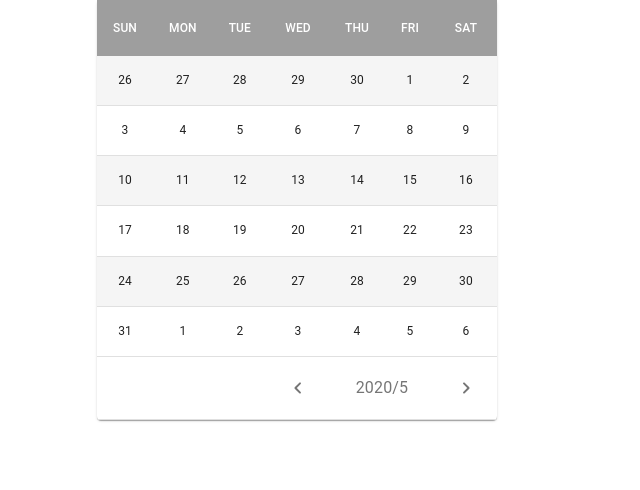
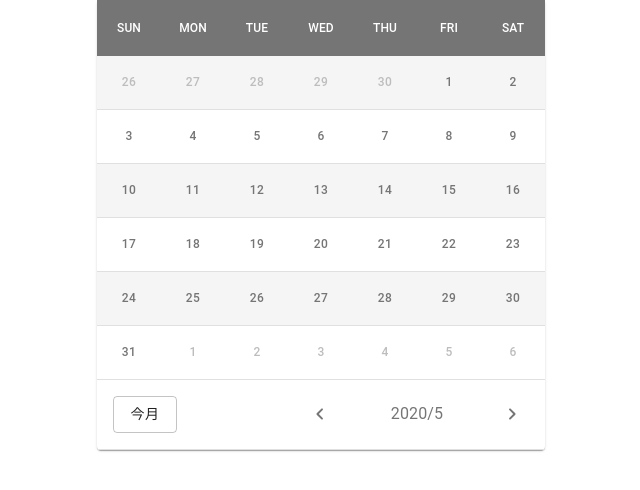
Before and after one commit to kf3225/Calendar, a React (Create React App) app: page / in a window 1280 px wide. Shown: the top 490 px of the page, without its empty margins (267-907 px from the left). Built offline with nearby package versions, Linux system fonts and the light colour scheme.

Commit message:
今月ボタン (#5)
* create Calender Component

* change color if the date is not this month

* Devided into component and container

* 今月ボタン追加

```diff
--- a/src/components/Calendar.tsx
+++ b/src/components/Calendar.tsx
@@ -2,17 +2,18 @@ import React, { FC, useState } from 'react';
 import {
   Theme,
   createStyles,
-  makeStyles,
+  withStyles,
   Paper,
   Table,
   TableHead,
   TableRow,
-  withStyles,
   TableCell,
   TableBody,
   Typography,
   IconButton,
   TableFooter,
+  makeStyles,
+  Button,
 } from '@material-ui/core';
 import _ from 'lodash';
 import {
@@ -21,21 +22,44 @@ import {
 } from '@material-ui/icons';
 import { WEEKDAYS } from '../constants/Week';
 
-const StyledTableCell = withStyles((theme: Theme) =>
+const styledTableCell = (date?: Date, today?: Date) => {
+  const greyNum =
+    date && today ? (date.getMonth() === today.getMonth() ? 600 : 400) : 600;
+
+  return withStyles((theme: Theme) =>
     createStyles({
       head: {
-      width: theme.spacing(6),
-      backgroundColor: theme.palette.grey[500],
+        backgroundColor: theme.palette.grey[greyNum],
         color: theme.palette.common.white,
         border: theme.palette.common.white,
+        textAlign: 'center',
         fontSize: 12,
       },
       body: {
-      width: theme.spacing(6),
+        color: theme.palette.grey[greyNum],
         fontSize: 12,
+        textAlign: 'center',
+        padding: theme.spacing(0),
       },
     }),
   )(TableCell);
+};
+
+const styledButton = (date?: Date, today?: Date) => {
+  const greyNum =
+    date && today ? (date.getMonth() === today.getMonth() ? 600 : 400) : 600;
+
+  return withStyles((theme: Theme) =>
+    createStyles({
+      root: {
+        color: theme.palette.grey[greyNum],
+        fontSize: 12,
+        textAlign: 'center',
+        padding: theme.spacing(2),
+      },
+    }),
+  )(Button);
+};
 
 const StyledTableRow = withStyles((theme: Theme) =>
   createStyles({
@@ -54,7 +78,7 @@ const useStyles = makeStyles((theme: Theme) =>
       width: 400,
     },
     small: {
-      margin: theme.spacing(0),
+      padding: theme.spacing(0),
       width: theme.spacing(3),
       height: theme.spacing(3),
       fontSize: 14,
@@ -67,10 +91,18 @@ const useStyles = makeStyles((theme: Theme) =>
 interface Props {
   calendarArr: Date[][];
   date: Date;
-  getMonth: (plusNum: number, today: Date) => void;
+  calendarIncrement: () => void;
+  calendarDecrement: () => void;
+  reset: () => void;
 }
 
-const Calendar: FC<Props> = ({ calendarArr, date = new Date(), getMonth }) => {
+const Calendar: FC<Props> = ({
+  calendarArr,
+  date = new Date(),
+  calendarIncrement,
+  calendarDecrement,
+  reset,
+}) => {
   const classes = useStyles();
 
   return (
@@ -81,27 +113,36 @@ const Calendar: FC<Props> = ({ calendarArr, date = new Date(), getMonth }) => {
     >
       <TableHead>
         <TableRow>
-          {WEEKDAYS.map((wd) => (
-            <StyledTableCell align="center">{wd.type}</StyledTableCell>
-          ))}
+          {WEEKDAYS.map((wd) => {
+            const StyledTableCell = styledTableCell();
+            return <StyledTableCell>{wd.type}</StyledTableCell>;
+          })}
         </TableRow>
       </TableHead>
       <TableBody>
         {calendarArr.map((week) => (
           <StyledTableRow>
-            {week.map((day) => (
-              <StyledTableCell key={day.toString()} align="center">
-                {day.getDate()}
+            {week.map((day) => {
+              const StyledTableCell = styledTableCell(day, date);
+              const StyledButton = styledButton(day, date);
+              return (
+                <StyledTableCell key={day.toString()}>
+                  <StyledButton>{day.getDate()}</StyledButton>
                 </StyledTableCell>
-            ))}
+              );
+            })}
           </StyledTableRow>
         ))}
       </TableBody>
       <TableFooter>
         <TableRow>
-          <TableCell colSpan={3} />
+          <TableCell colSpan={3}>
+            <Button variant="outlined" onClick={() => reset()}>
+              今月
+            </Button>
+          </TableCell>
           <TableCell>
-            <IconButton size="small" onClick={() => getMonth(-1, date)}>
+            <IconButton size="small" onClick={() => calendarDecrement()}>
               <KeyboardArrowLeftRounded />
             </IconButton>
           </TableCell>
@@ -111,7 +152,7 @@ const Calendar: FC<Props> = ({ calendarArr, date = new Date(), getMonth }) => {
             </Typography>
           </TableCell>
           <TableCell>
-            <IconButton size="small" onClick={() => getMonth(1, date)}>
+            <IconButton size="small" onClick={() => calendarIncrement()}>
               <KeyboardArrowRightRounded />
             </IconButton>
           </TableCell>
--- a/src/containers/Calendar.tsx
+++ b/src/containers/Calendar.tsx
@@ -2,39 +2,58 @@ import React, { FC, useState, useEffect } from 'react';
 import { Dispatch } from 'redux';
 import _ from 'lodash';
 import { WEEKDAYS } from '../constants/Week';
-import Calendar from '../components/Calendar';
+import CalendarComponent from '../components/Calendar';
 
 const useCalendarInfo = (
   today: Date,
   initialCalendarArr: Date[][],
-): [Date[][], Date, (plusNum: number, today: Date) => void] => {
+): [Date[][], Date, () => void, () => void, () => void] => {
   const [date, setDate] = useState(today);
   const [calendarArr, setCalendar] = useState(initialCalendarArr);
 
-  const getMonth = (i: number, baseDate: Date) => {
-    baseDate.setMonth(baseDate.getMonth() + i);
-    setDate(baseDate);
-  };
+  const calendarIncrement = () =>
+    setDate(
+      (prevDate) =>
+        new Date(prevDate.getFullYear(), prevDate.getMonth() + 1, 1),
+    );
+  const calendarDecrement = () =>
+    setDate(
+      (prevDate) =>
+        new Date(prevDate.getFullYear(), prevDate.getMonth() - 1, 1),
+    );
+
+  const reset = () => setDate(today);
 
   useEffect(() => {
     const makeArr = () => {
       const calendarArrByDate = createCalendarArray(date);
-      setCalendar(calendarArrByDate)
-    }
-    makeArr()
+      setCalendar(calendarArrByDate);
+    };
+    makeArr();
   }, [date]);
 
-  return [calendarArr, date, getMonth];
+  return [calendarArr, date, calendarIncrement, calendarDecrement, reset];
 };
 
 const CalendarContainer: FC = () => {
   const today = new Date();
   const initialCalendarArr = createCalendarArray(today);
-  const [calendarArr, date, getMonth] = useCalendarInfo(
-    today,
-    initialCalendarArr,
+  const [
+    calendarArr,
+    date,
+    calendarIncrement,
+    calendarDecrement,
+    reset,
+  ] = useCalendarInfo(today, initialCalendarArr);
+  return (
+    <CalendarComponent
+      calendarArr={calendarArr}
+      date={date}
+      calendarIncrement={calendarIncrement}
+      calendarDecrement={calendarDecrement}
+      reset={reset}
+    />
   );
-  return <Calendar calendarArr={calendarArr} date={date} getMonth={getMonth} />;
 };
 
 const createCalendarArray = (date: Date) => {
@@ -60,16 +79,4 @@ const createCalendarArray = (date: Date) => {
   return calendarArr;
 };
 
-const getColorOfDateCharacter = (date: Date, day: Date): string => {
-  return date.getMonth() === day.getMonth() ? 'grey' : 'silver';
-};
-
-const isToday = (today: Date, day: Date) => {
-  return (
-    today.getFullYear() === day.getFullYear() &&
-    today.getMonth() === day.getMonth() &&
-    today.getDate() === day.getDate()
-  );
-};
-
 export default CalendarContainer;
```
Lines whose indentation alone changed are shown as unchanged.
